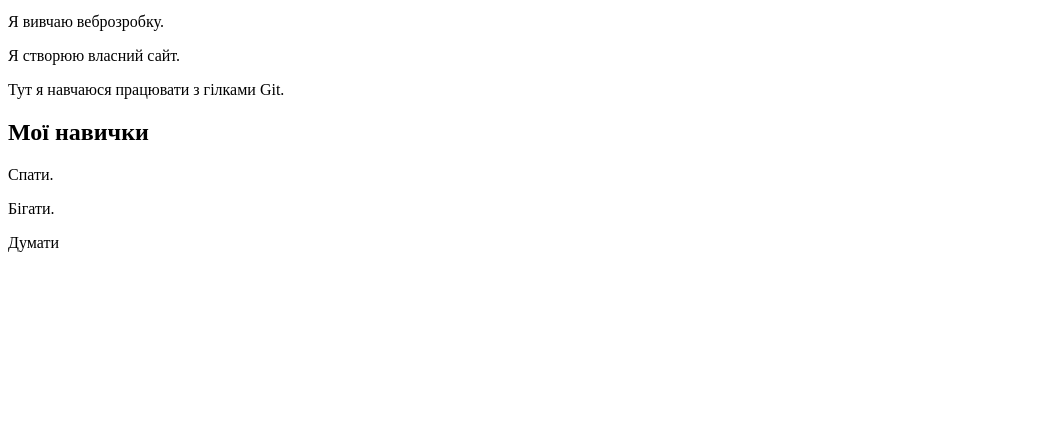
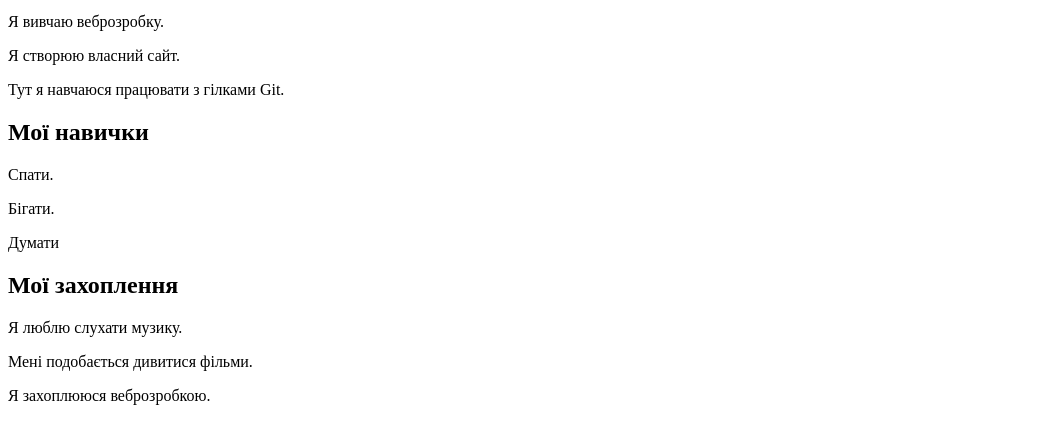
Before and after one commit to Log922/Lesson-3-16-11-26, a plain HTML site: page index.html in a window 1280 px wide. Shown: the part 101-544 px from the top of the page, without its empty margins (0-1047 px from the left). Drawn offline with Linux system fonts and the light colour scheme.

Commit message:
Add hobbies section

```diff
--- a/index.html
+++ b/index.html
@@ -20,5 +20,11 @@
             <p>Бігати.</p>
             <p>Думати</p>
         </section>
+        <section>
+            <h1>Мої захоплення</h1>
+            <p>Я люблю слухати музику.</p>
+            <p>Мені подобається дивитися фільми.</p>
+            <p>Я захоплююся веброзробкою.</p>
+        </section>
     </body>
 </html>
```
